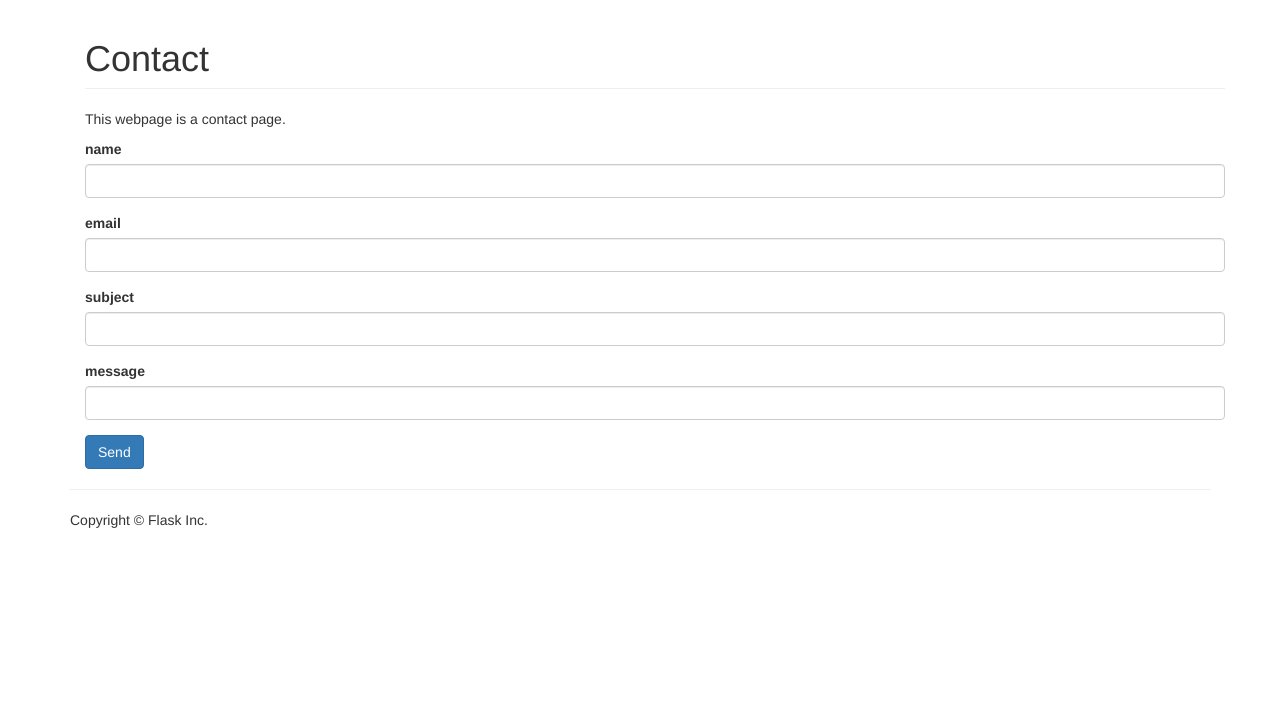
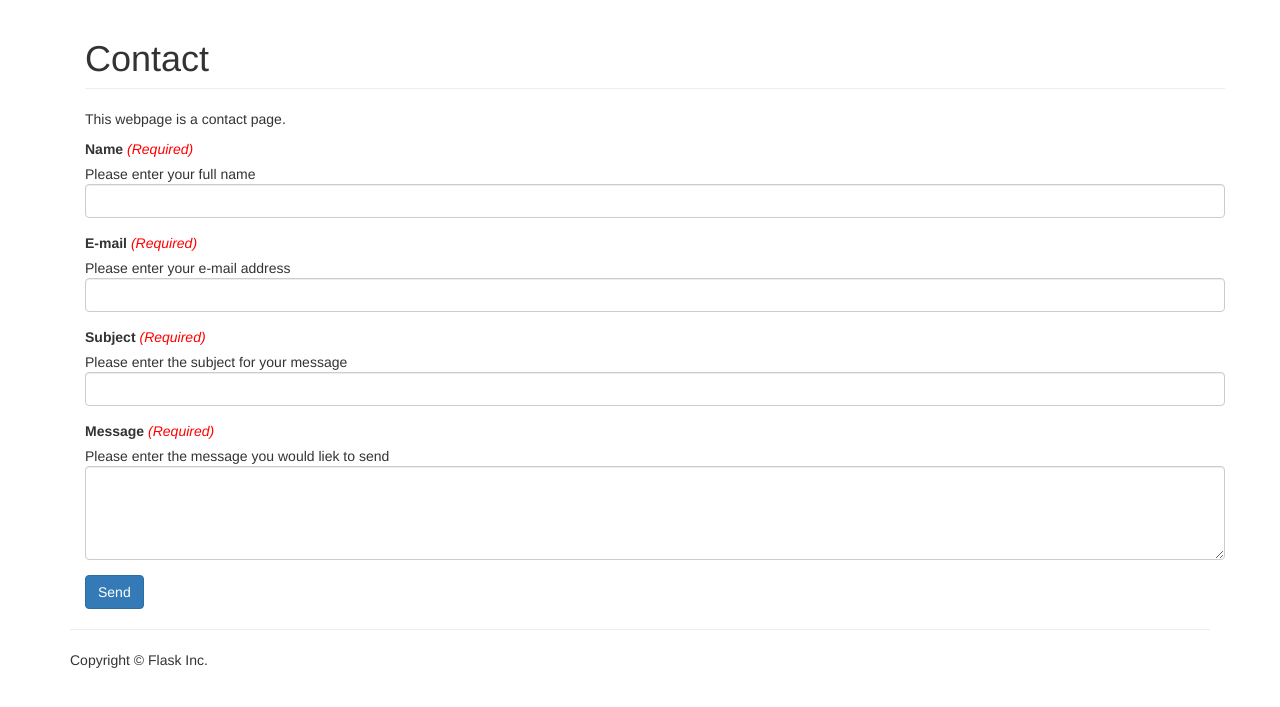
Before and after one commit to BodleyAlton/info3180-lab3-ex2, a Flask app: page /contact in a window 1280 px wide. Shown: the part 51-758 px from the top of the page. Run offline with Flask 2, Linux system fonts and the light colour scheme; some libraries are stand-ins or nearby versions.

Commit message:
Flashed messages

```diff
--- a/app/form.py
+++ b/app/form.py
@@ -1,9 +1,9 @@
 from flask_wtf import FlaskForm
-from wtforms import StringField
+from wtforms import StringField,TextAreaField
 from wtforms.validators import InputRequired
 
 class contactForm(FlaskForm):
-    name= StringField(u'name', validators=[InputRequired()])
-    email= StringField(u'email', validators=[InputRequired()])
-    subject=StringField(u'subject', validators=[InputRequired()])
-    message=StringField(u'message', validators=[InputRequired()])
+    name= StringField(u'Name', validators=[InputRequired()])
+    email= StringField(u'E-mail', validators=[InputRequired()])
+    subject=StringField(u'Subject', validators=[InputRequired()])
+    message=TextAreaField(u'Message',id="message" ,validators=[InputRequired()])
--- a/app/static/css/app.css
+++ b/app/static/css/app.css
@@ -1,3 +1,10 @@
 body {
     padding-top: 50px;
 }
+
+.red{
+ color: red;
+}
+.message{
+    height: 3000px;
+}
--- a/app/templates/contact.html
+++ b/app/templates/contact.html
@@ -17,10 +17,10 @@
   <p>This webpage is a contact page.</p>
   <form method= "POST" action="{{ url_for('contact') }}">
     {{form.csrf_token}}
-    <div class='form-group'>{{form.name.label}} {{form.name(size=20,class="form-control")}}</div>
-    <div class='form-group'>{{form.email.label}} {{form.email(size=20,class="form-control",type="email")}}</div>
-    <div class='form-group'>{{form.subject.label}} {{form.subject(type="textarea",class="form-control",rows="4", cols="16")}} </div>
-    <div class="form-group">{{form.message.label}}{{form.message(class="form-control",type="textarea")}}</div>
+    <div class='form-group'>{{form.name.label}} <em class='red'>(Required)</em> <br>Please enter your full name {{form.name(size=20,class="form-control")}}</div>
+    <div class='form-group'>{{form.email.label}} <em class='red'>(Required)</em><br>Please enter your e-mail address {{form.email(size=20,class="form-control",type="email")}}</div>
+    <div class='form-group'>{{form.subject.label}} <em class='red'>(Required)</em><br>Please enter the subject for your message {{form.subject(type="textarea",class="form-control",rows="4", cols="16")}} </div>
+    <div class="form-group">{{form.message.label}} <em class="red">(Required)</em><br>Please enter the message you would liek to send {{form.message(class="form-control",rows="4")}}</div>
     <button type="submit" class="btn btn-primary">Send</button>
   </form>
 </div>
--- a/app/views.py
+++ b/app/views.py
@@ -30,7 +30,7 @@ def contact():
             subject= cForm.subject.data
             message= cForm.message.data
             send_email(name,email,subject,message)
-            flash('message sent successfully','success')
+            flash('message sent successfully')
             return redirect(url_for('home'))
     flash_errors(cForm)
     return render_template('contact.html', form=cForm)
```
Also changed, not shown: app/templates/home.html (+5 -3 lines).
